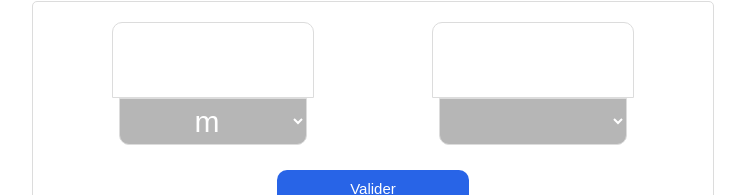
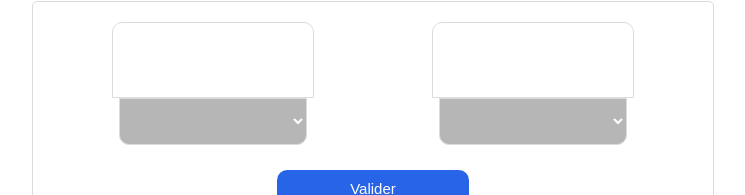
Before and after one commit to ChloeArd/convertisseur_react, a React (Create React App) app: page / in a window 1280 px wide. Shown: the part 126-321 px from the top of the page, without its empty margins (267-1012 px from the left). Built offline with nearby package versions, Linux system fonts and the light colour scheme.

Commit message:
Convertisseur d'unité

```diff
--- a/src/components/Converter/Converter.jsx
+++ b/src/components/Converter/Converter.jsx
@@ -52,6 +52,7 @@ export const Converter = function (props) {
                 <div className="flexColumn">
                     <input id="startValue" {...register("startValue", {required : true})} />
                     <select id="startUnity" {...register("startUnity")} onChange={e => setUnity2(e.target.value)}>
+                        <option></option>
                         {props.unity.map(value => <option value={value}>{value}</option>)}
                     </select>
                 </div>
```
